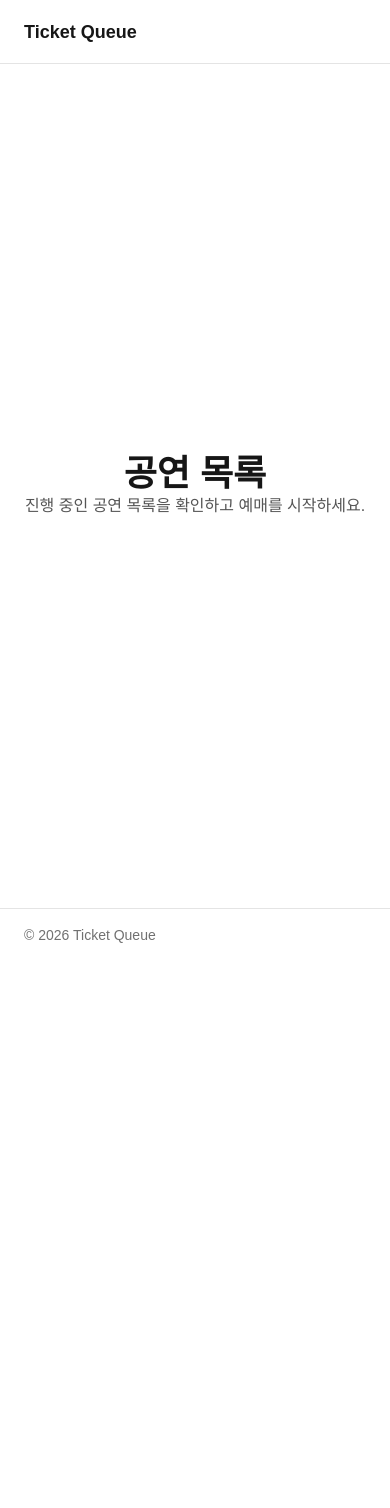
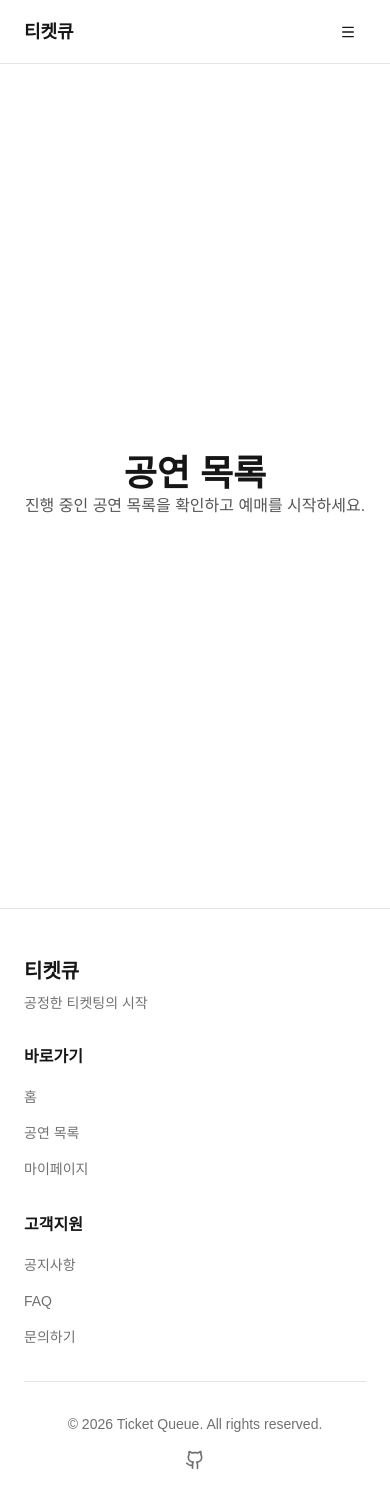
Before and after one commit to paircoders/ticket-queue, a Next.js app in the folder frontend/: page /events in a window 390 px wide. Shown: the top 1508 px of the page. Before the commit the page ends 961 px from the top, so only its background shows below. Built offline with nearby package versions, Linux system fonts and the light colour scheme; a web font is replaced by a local one.

Commit message:
feat: implement responsive Header and Footer layout components #107

```diff
--- a/frontend/src/components/layout/footer.tsx
+++ b/frontend/src/components/layout/footer.tsx
@@ -1,7 +1,105 @@
+import Link from 'next/link'
+import { Github } from 'lucide-react'
+import { cn } from '@/lib/utils'
+
 export function Footer() {
   return (
-    <footer data-slot="footer" className="border-t border-border bg-background py-4 px-6">
-      <p className="text-sm text-muted-foreground">© 2026 Ticket Queue</p>
+    <footer data-slot="footer" className="border-t border-border bg-background">
+      <div className="max-w-7xl mx-auto px-6 py-12">
+        {/* 3-Column Grid Layout */}
+        <div className="grid grid-cols-1 md:grid-cols-3 gap-8 md:gap-12">
+          {/* Column 1 - Brand Section */}
+          <div>
+            <h2 className="text-xl font-bold mb-2">티켓큐</h2>
+            <p className="text-sm text-muted-foreground">
+              공정한 티켓팅의 시작
+            </p>
+          </div>
+
+          {/* Column 2 - Quick Links */}
+          <div>
+            <h3 className="font-semibold mb-4">바로가기</h3>
+            <ul className="space-y-3">
+              <li>
+                <Link
+                  href="/"
+                  className="text-sm text-muted-foreground hover:text-foreground transition-colors"
+                >
+                  홈
+                </Link>
+              </li>
+              <li>
+                <Link
+                  href="/events"
+                  className="text-sm text-muted-foreground hover:text-foreground transition-colors"
+                >
+                  공연 목록
+                </Link>
+              </li>
+              <li>
+                <Link
+                  href="/mypage"
+                  className="text-sm text-muted-foreground hover:text-foreground transition-colors"
+                >
+                  마이페이지
+                </Link>
+              </li>
+            </ul>
+          </div>
+
+          {/* Column 3 - Support Links */}
+          <div>
+            <h3 className="font-semibold mb-4">고객지원</h3>
+            <ul className="space-y-3">
+              <li>
+                <Link
+                  href="#"
+                  className="text-sm text-muted-foreground hover:text-foreground transition-colors"
+                >
+                  공지사항
+                </Link>
+              </li>
+              <li>
+                <Link
+                  href="#"
+                  className="text-sm text-muted-foreground hover:text-foreground transition-colors"
+                >
+                  FAQ
+                </Link>
+              </li>
+              <li>
+                <Link
+                  href="#"
+                  className="text-sm text-muted-foreground hover:text-foreground transition-colors"
+                >
+                  문의하기
+                </Link>
+              </li>
+            </ul>
+          </div>
+        </div>
+
+        {/* Bottom Section */}
+        <div className="border-t border-border mt-8 pt-8">
+          <div className="flex flex-col md:flex-row justify-between items-center gap-4">
+            {/* Copyright */}
+            <p className="text-sm text-muted-foreground">
+              © 2026 Ticket Queue. All rights reserved.
+            </p>
+
+            {/* Social Icons */}
+            <div className="flex items-center gap-4">
+              <Link
+                href="#"
+                aria-label="GitHub"
+                className="text-muted-foreground hover:text-foreground transition-colors"
+              >
+                <Github className="w-5 h-5" />
+              </Link>
+            </div>
+          </div>
+        </div>
+      </div>
     </footer>
   )
 }
--- a/frontend/src/components/layout/header.tsx
+++ b/frontend/src/components/layout/header.tsx
@@ -1,12 +1,62 @@
 'use client'
 
+import { useState } from 'react'
+import Link from 'next/link'
+import { Menu } from 'lucide-react'
+import { Navigation } from './navigation'
+import { MobileNav } from './mobile-nav'
+import { Button } from '@/components/ui/button'
+import { useAuth } from '@/hooks/use-auth'
+
 export function Header() {
+  const [isMobileNavOpen, setIsMobileNavOpen] = useState(false)
+  const { isAuthenticated, user } = useAuth()
+
   return (
-    <header
-      data-slot="header"
-      className="h-16 border-b border-border bg-background flex items-center px-6"
-    >
-      <div className="text-lg font-semibold text-foreground">Ticket Queue</div>
+    <header className="sticky top-0 z-40 h-16 border-b border-border bg-background">
+      <div className="max-w-7xl mx-auto px-6 h-full flex items-center justify-between">
+        {/* Logo */}
+        <Link href="/" className="text-lg font-semibold text-foreground hover:text-foreground/80 transition-colors">
+          티켓큐
+        </Link>
+
+        {/* Desktop Navigation */}
+        <div className="hidden md:flex">
+          <Navigation orientation="horizontal" />
+        </div>
+
+        {/* Desktop Auth Section */}
+        <div className="hidden md:flex items-center gap-4">
+          {isAuthenticated ? (
+            <span className="text-sm text-foreground">
+              안녕하세요, {user?.name || '사용자'}님
+            </span>
+          ) : (
+            <>
+              <Button variant="ghost" asChild>
+                <Link href="/login">로그인</Link>
+              </Button>
+              <Button asChild>
+                <Link href="/signup">회원가입</Link>
+              </Button>
+            </>
+          )}
+        </div>
+
+        {/* Mobile Hamburger */}
+        <Button
+          variant="ghost"
+          size="sm"
+          className="md:hidden"
+          onClick={() => setIsMobileNavOpen(true)}
+          aria-label="메뉴 열기"
+          aria-expanded={isMobileNavOpen}
+        >
+          <Menu className="h-6 w-6" />
+        </Button>
+      </div>
+
+      <MobileNav isOpen={isMobileNavOpen} onClose={() => setIsMobileNavOpen(false)} />
     </header>
   )
 }
--- a/frontend/src/components/layout/index.ts
+++ b/frontend/src/components/layout/index.ts
@@ -1,2 +1,4 @@
 export { Header } from './header'
 export { Footer } from './footer'
+export { Navigation } from './navigation'
+export { MobileNav } from './mobile-nav'
```
